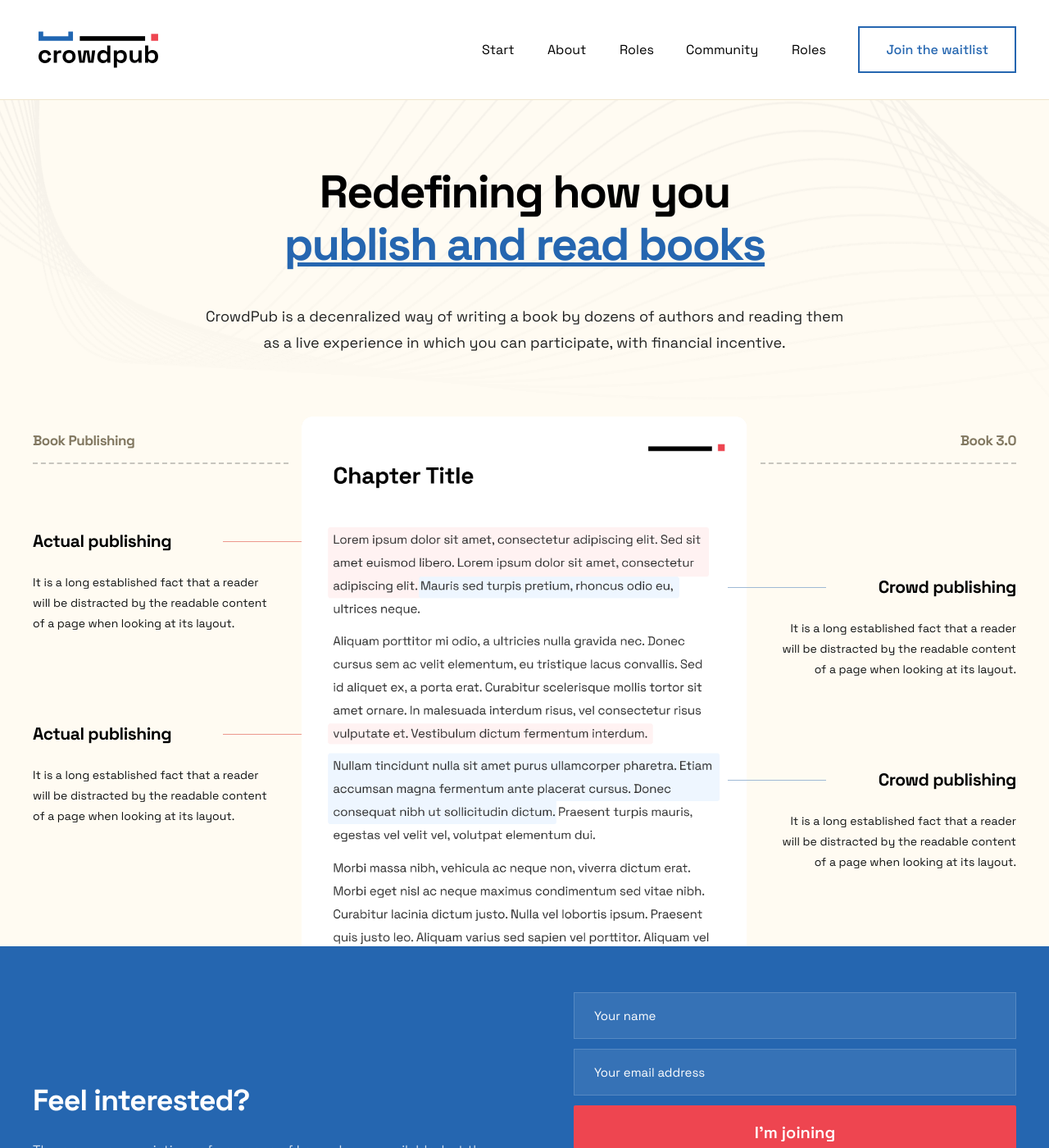
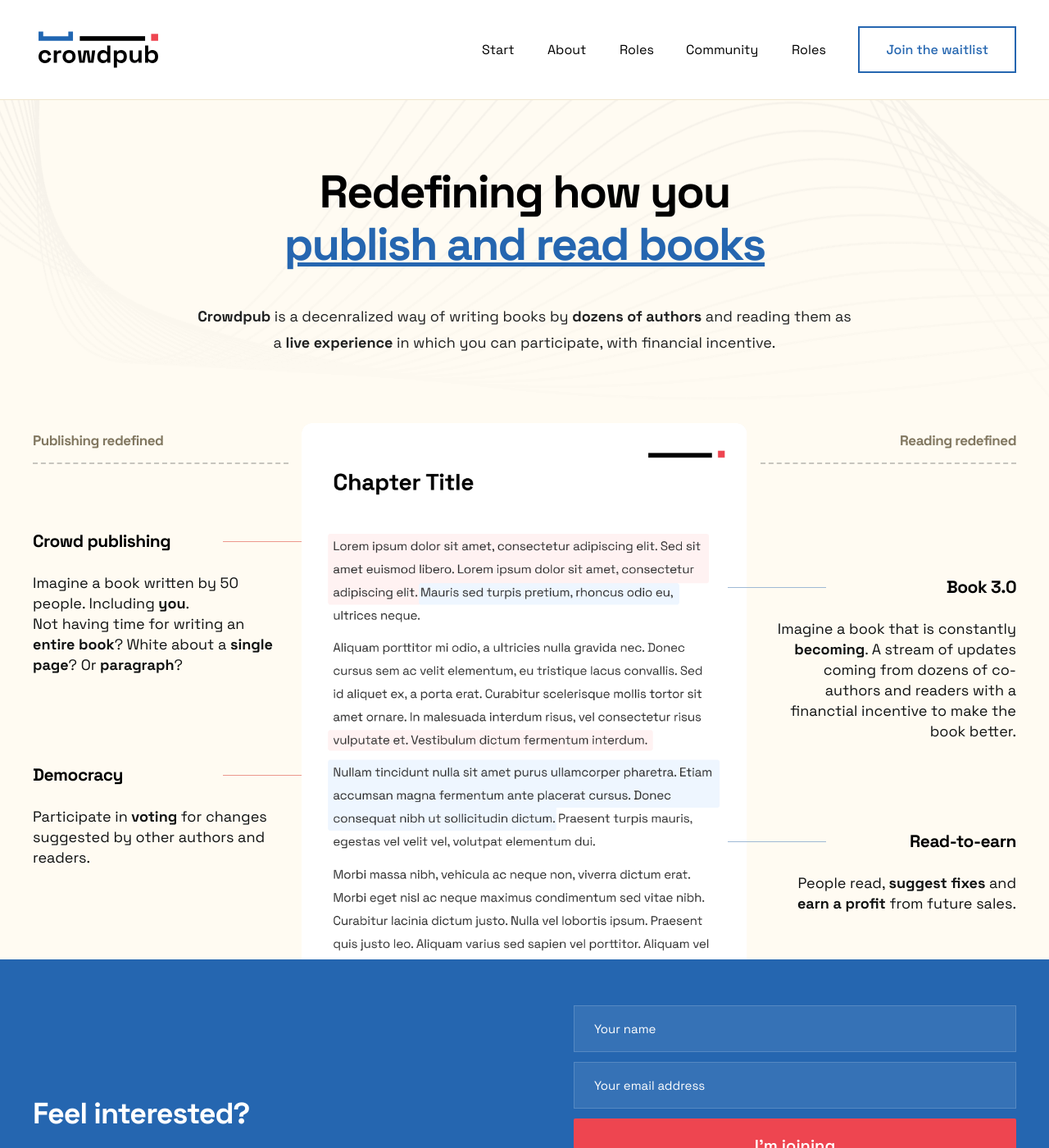
Before and after one commit to kkokosa/crowdpub-jeykyll, a Jekyll site: the page built from index.html, in a window 1280 px wide and 1400 px high. Shown: the whole window at 82% size. Built offline with Jekyll 4.4.1, drawn with Linux system fonts in a browser that asks for light colours; nearby versions of some CDN libraries; some of the changed text lies outside the part shown.

Commit message:
Texts input

```diff
--- a/_data/community.yml
+++ b/_data/community.yml
@@ -1,17 +1,14 @@
 h3: Crowdpub Communities
 h2: Join the Crowdpub Community
-description:  It is a long established fact that a reader will be distracted by the readable content of a page when looking at its layout.
+description:  Follows us on social media and help to spread the word about us.
 firstColumn:
-  - fontAwesome: <i class="fa-brands fa-discord"></i>
+  - fontAwesome: <i class="fa-brands fa-twitter"></i>
+    url: https://twitter.com/crowdpub_org
+    label: <strong>Crowdpub</strong> Twitter Page
+  - fontAwesome: <i class="fa-brands fa-linkedin-in"></i>
     url: /#
-    label: <strong>Crowdpub</strong> Discord Server
-  - fontAwesome: <i class="fa-brands fa-twitter"></i>
-    url: /#
-    label: <strong>Crowdpub</strong> Twitter Page
+    label: <strong>Crowdpub</strong> LinkedIn Page
 secondColumn:
   - fontAwesome: <i class="fa-brands fa-facebook-f"></i>
     url: /#
     label: <strong>Crowdpub</strong> Facebook Page
-  - fontAwesome: <i class="fa-brands fa-linkedin-in"></i>
-    url: /#
-    label: <strong>Crowdpub</strong> LinkedIn Page
--- a/_data/hero.yml
+++ b/_data/hero.yml
@@ -1,19 +1,19 @@
 h1: Redefining how you <span>publish and read books</span>
-description: CrowdPub is a decenralized way of writing a book by dozens of authors and reading them as a live experience in which you can participate, with financial incentive.
+description: <b>Crowdpub</b> is a decenralized way of writing books by <b>dozens of authors</b> and reading them as a <b>live experience</b> in which you can participate, with financial incentive.
 image: assets/images/sample-book-page.png
 leftColumn:
-  header: Book Publishing
-  firstPoint:
-    title: Actual publishing
-    description: It is a long established fact that a reader will be distracted by the readable content of a page when looking at its layout.
-  secondPoint:
-    title: Actual publishing
-    description: It is a long established fact that a reader will be distracted by the readable content of a page when looking at its layout.
-rightColumn:
-  header: Book 3.0
+  header: Publishing redefined
   firstPoint:
     title: Crowd publishing
-    description: It is a long established fact that a reader will be distracted by the readable content of a page when looking at its layout.
+    description: Imagine a book written by 50 people. Including <b>you</b>. <br/> Not having time for writing an <b>entire book</b>? White about a <b>single page</b>? Or <b>paragraph</b>?
   secondPoint:
-    title: Crowd publishing
-    description: It is a long established fact that a reader will be distracted by the readable content of a page when looking at its layout.
+    title: Democracy
+    description: Participate in <b>voting</b> for changes suggested by other authors and readers.
+rightColumn:
+  header: Reading redefined
+  firstPoint:
+    title: Book 3.0
+    description: Imagine a book that is constantly <b>becoming</b>. A stream of updates coming from dozens of co-authors and readers with a financtial incentive to make the book better.
+  secondPoint:
+    title: Read-to-earn
+    description: People read, <b>suggest fixes</b> and <b>earn a profit</b> from future sales.
--- a/_data/roles.yml
+++ b/_data/roles.yml
@@ -3,16 +3,15 @@
 roleBoxes:
   - image: assets/images/icon-1.png
     title: Author
-    description: It is a long established fact that a reader will be distracted by the readable content of a page when looking at its layout.
-    url: /#
-    cta: Call to action
+    description: Propose a book or participate in writing other books. Become a co-author and earn precisly calculated royalities based on the amount of work you have contributed. Even if it's a single page or paragraph!
+    url: /#join
+    cta: Join waitlist
   - image: assets/images/icon-2.png
     title: Reader
-    description: It is a long established fact that a reader will be distracted by the readable content of a page when looking at its layout.
-    url: /#
-    cta: Call to action
+    description: It's not just about reading, which is interesting by itself, for sure. Having a special reader access, you can also help making a book better. Propose fixes of typos or other errors and earn some small part of royalties!
+    url: /#join
+    cta: Join waitlist
   - image: assets/images/icon-3.png
     title: Founder
-    description: It is a long established fact that a reader will be distracted by the readable content of a page when looking at its layout.
-    url: /#
+    description: If you like the idea you can help to make it happen. As a reward, various bonuses will wait for you.
     cta: Call to action
--- a/_data/waitlist.yml
+++ b/_data/waitlist.yml
@@ -1,2 +1,2 @@
 h3: Feel interested?
-description: There are many variations of passages of Lorem Ipsum available, but the majority have suffered alteration in some form, by injected humour, or randomised words which don't look even slightly believable.
+description: No matter if you want to become an <b>author</b>, <b>translator</b> or just a <b>reader</b>, jump in to our waiting list. We will keep you updated about the project progress, upcoming events and other interesting related materials.
--- a/assets/css/style.css
+++ b/assets/css/style.css
@@ -233,7 +233,7 @@
 }
 
 .hero .hero--desc .single--desc .single--point p {
-  font-size: 14px;
+  font-size: 18px;
   width: 95%;
   text-align: left;
   margin: 0;
```
Also changed, not shown: assets/images/textcollab.png (added).
